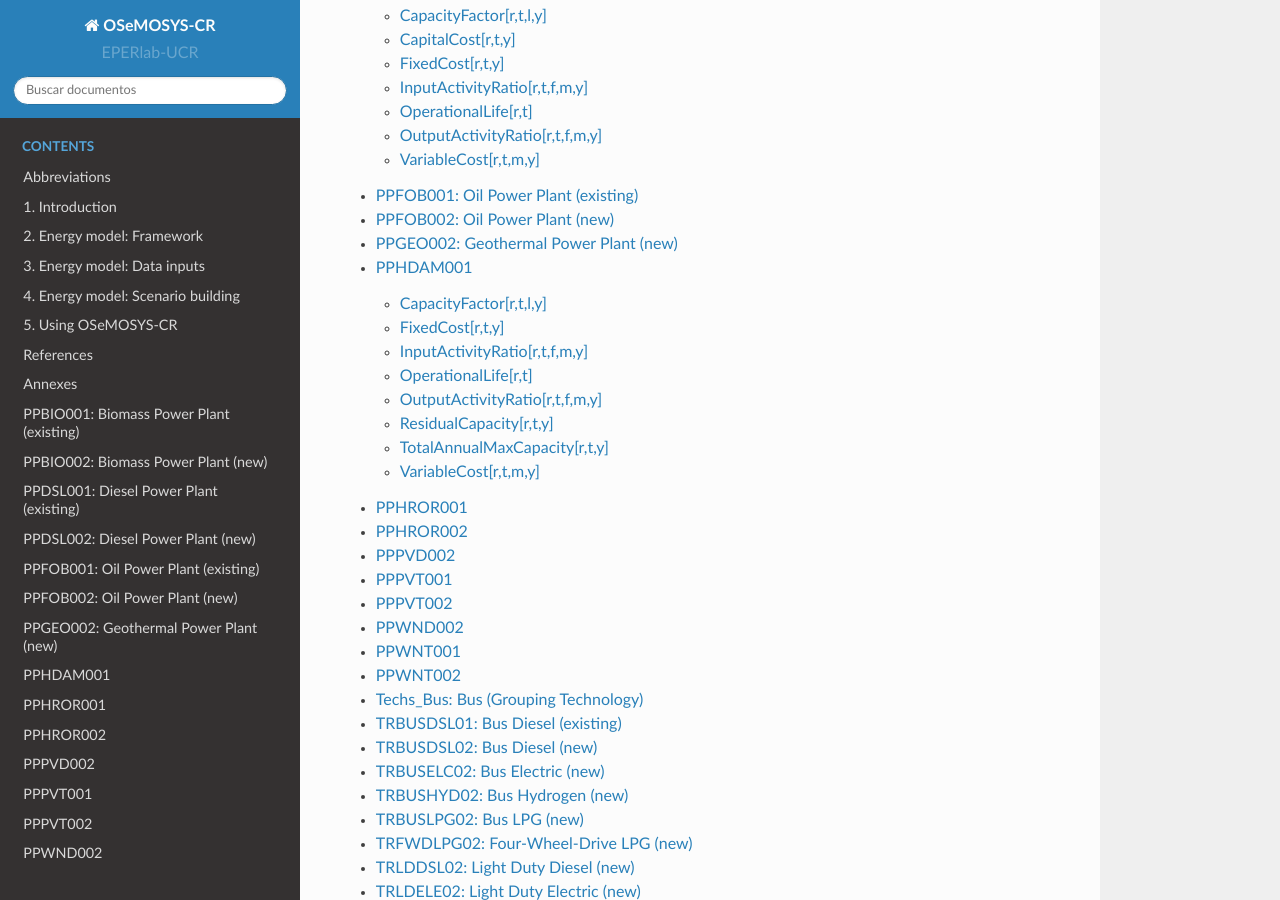
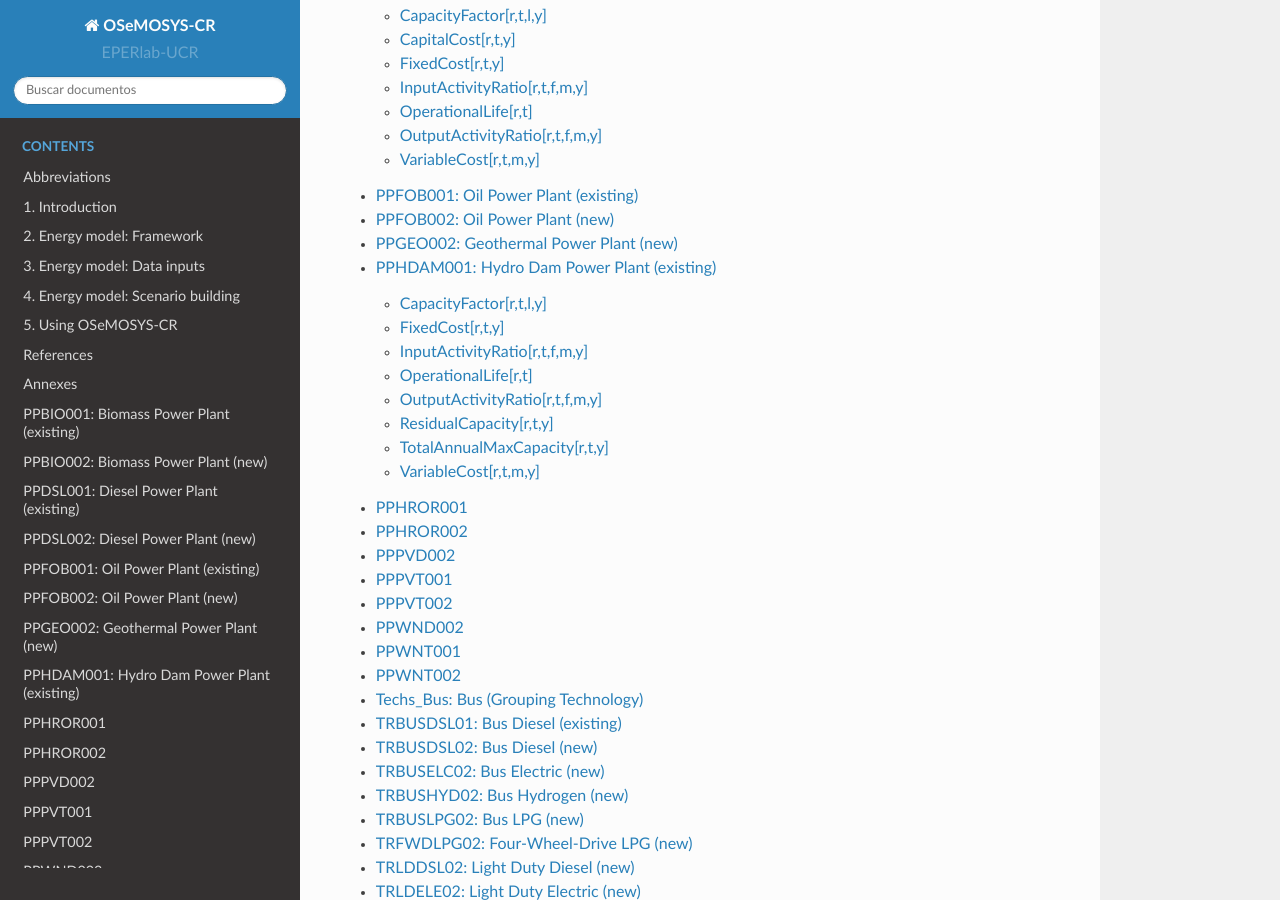
Before and after one commit to EPERLab/OSeMOSYS-CR, a Sphinx documentation site: the page built from docs/index.rst, in a window 1280 px wide and 900 px high, scrolled down 1584 px. Built offline with Sphinx 7.4.7 and the Read the Docs theme 2.0.0, drawn with Linux system fonts in a browser that asks for light colours; formulas are drawn with MathJax 3.

Commit message:
Update 11_PPHDAM001.rst

```diff
--- a/docs/fichas/11_PPHDAM001.rst
+++ b/docs/fichas/11_PPHDAM001.rst
@@ -1,4 +1,4 @@
-PPHDAM001
+PPHDAM001: Hydro Dam Power Plant (existing)
 =====================================
 
 +-------------------------------------------------+-------+--------------+--------------+--------------+--------------+
```
